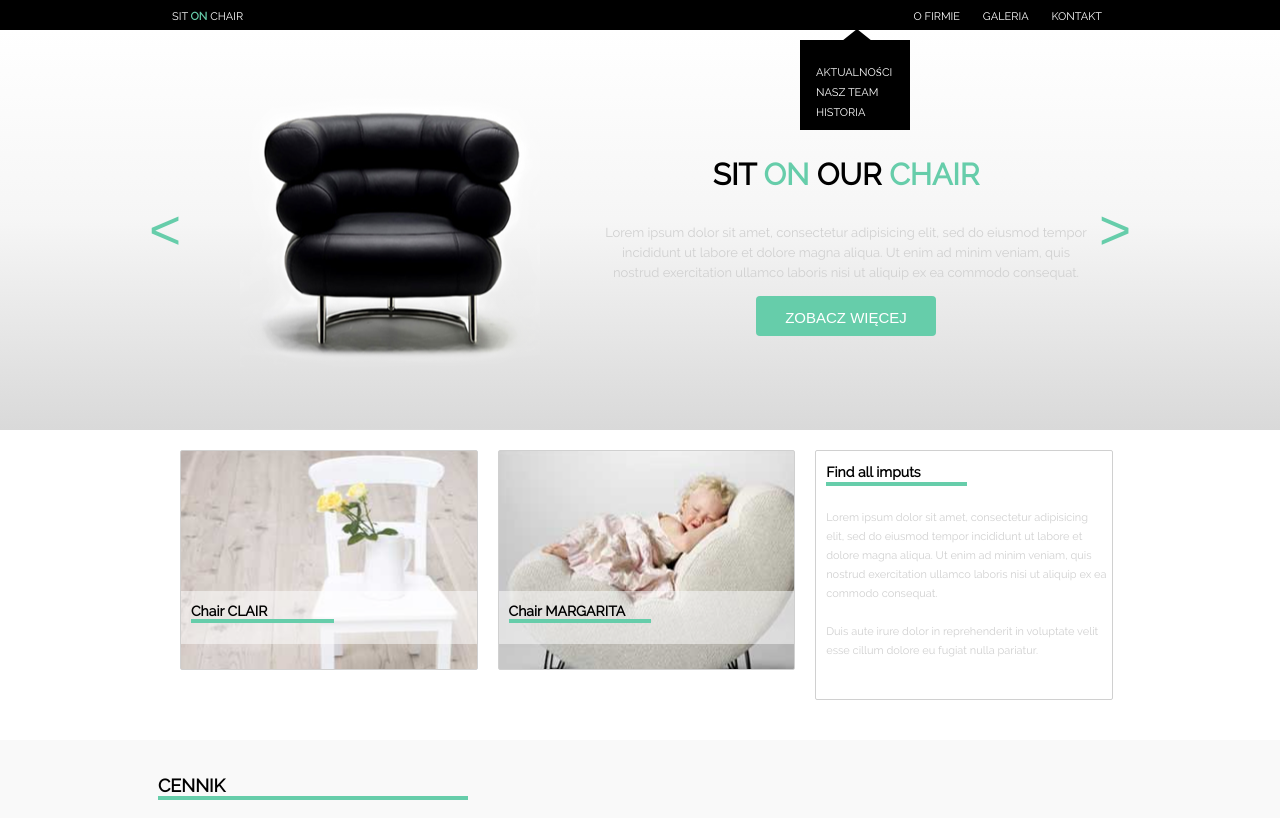
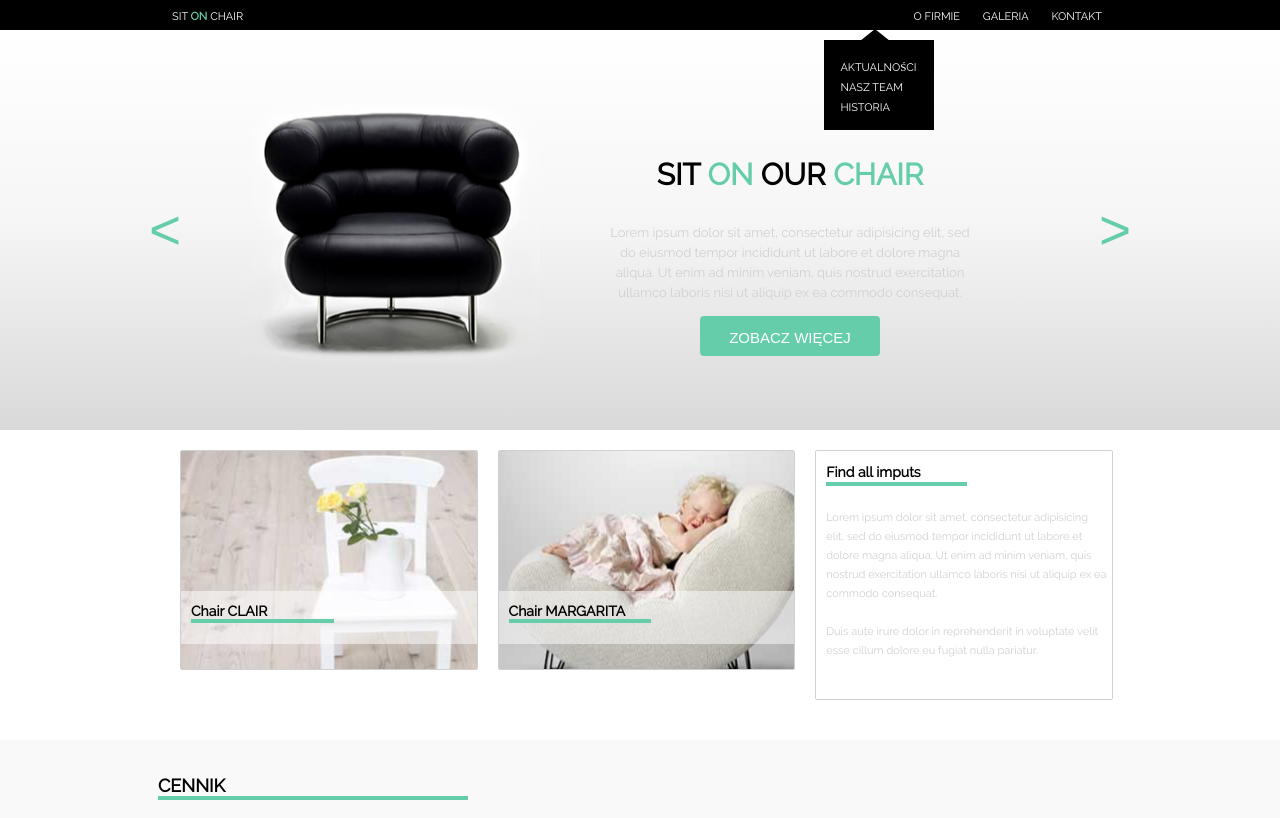
Before and after one commit to wcelmer/SitOnChair, a plain HTML site: page index.html in a window 1280 px wide. Shown: the top 818 px of the page. Drawn offline with Linux system fonts and the light colour scheme.

Commit message:
js connect

```diff
--- a/css/style.css
+++ b/css/style.css
@@ -66,23 +66,20 @@ header {
   text-align: right;
   padding-right: 5%;
 }
-/*
-.hidden {
-  visibility: hidden;
+.nav-list-hidden{
+
+
+  position: absolute;
+  top: 40px;
+  right: 27%;
+
 }
-.nav-list-hiden {
-  position: relative;
-}
-*/
 .nav-list-sub {
   width: 110px;
   height: 90px;
   background-color: #000000;
   padding: 6px;
   text-align: left;
-  position: absolute;
-  top: 40px;
-  left: 800px;
 }
 .triangle {
   width: 0;
@@ -90,9 +87,10 @@ header {
   border-left: 15px solid transparent;
   border-right: 15px solid transparent;
   border-bottom: 12px solid #000000;
-  position: absolute;
-  left: 42px;
-  top: -11px;
+  margin-top: -17px;
+  margin-left: 30px;
+
+
 }
 .nav-list-sub a {
   color: #ffffff;
@@ -126,7 +124,7 @@ background: -webkit-linear-gradient(top, rgba(255,255,255,1) 0%, rgba(246,246,24
 height: 400px;
 }
 .box-left {
-  width: 40%;
+  width: 400px;
   background-image: url(../images/black_chair.png);
   background-position: center;
   height: 400px;
@@ -135,7 +133,7 @@ height: 400px;
   text-align: center;
   line-height: 20px;
   font-size: 13px;
-  width: 40%;
+  width: 400px;
   height: 400px;
   position: absolute;
   top: 30px;
--- a/index.html
+++ b/index.html
@@ -18,7 +18,7 @@
             <li><a href="#">GALERIA</a></li>
             <li><a href="#">KONTAKT</a></li>
           </ul>
-          <div class="nav-list-hiden">
+          <div class="nav-list-hidden">
             <div class="nav-list-sub hidden">
               <div class="triangle"></div>
               <a href="#">Aktualności</a>
```
Also changed, not shown: js/javascript.js (added).
